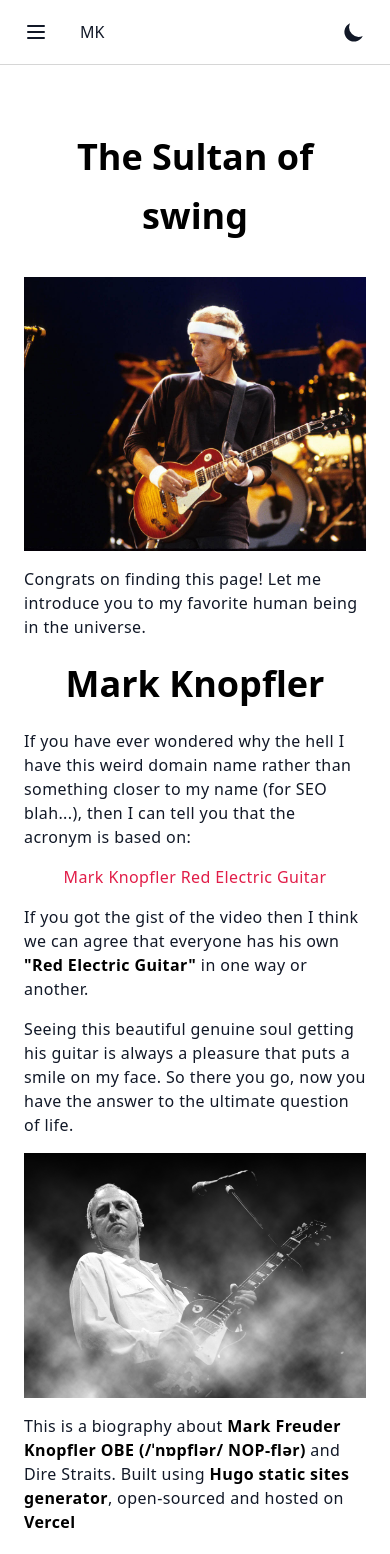
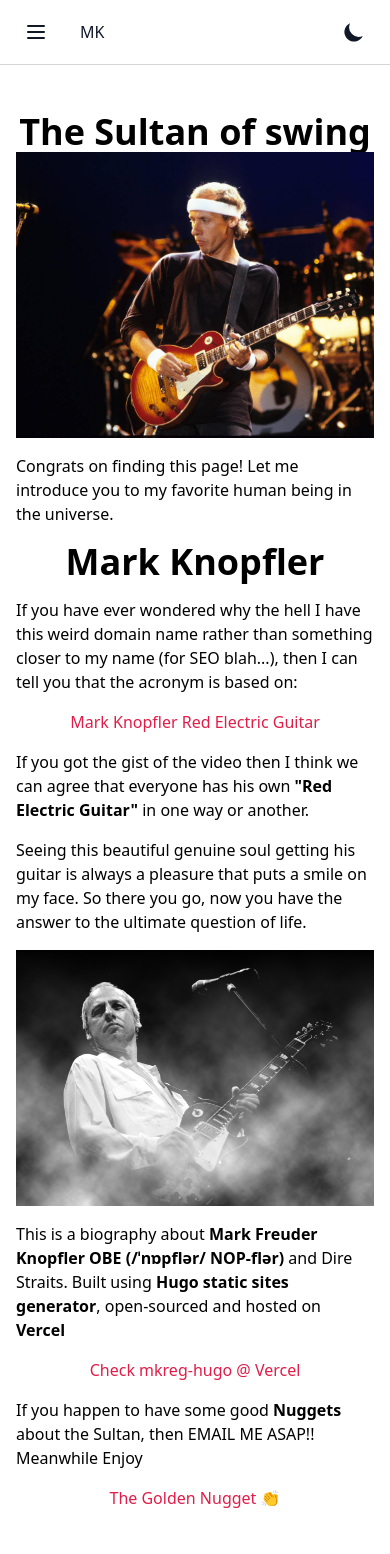
Before and after one commit to omaralsoudanii/mkreg.dev, a Next.js app: page /mk in a window 390 px wide. Shown: the top 1554 px of the page. Built offline with nearby package versions, Linux system fonts and the light colour scheme; no server answers; what @tailwindcss/typography, tailwindcss-line-clamp would draw is missing.

Commit message:
fix prose font size adjustment on small screens

```diff
--- a/src/components/Footer/index.tsx
+++ b/src/components/Footer/index.tsx
@@ -3,7 +3,7 @@ import Link from 'next/link'
 
 export function Footer() {
   return (
-    <footer className="flex flex-col items-start justify-center w-full max-w-2xl mx-auto mb-8 lg:max-w-3xl">
+    <footer className="flex flex-col items-start justify-center w-full max-w-2xl mx-auto mt-auto mb-auto lg:max-w-3xl">
       <div className="grid items-start w-full grid-cols-1 py-12 text-left lg:py-16 dark:prose-dark lg:prose-lg hr-stroke lg:gap-20 lg:items-center lg:text-center lg:grid-cols-3 ">
         <div className="flex flex-col items-start px-2 mb-8 space-y-8 lg:px-0 lg:m-0 lg:items-center">
           <Link href="/">
--- a/src/components/Layouts/index.tsx
+++ b/src/components/Layouts/index.tsx
@@ -5,7 +5,7 @@ export function Main({ children }) {
   return (
     <div className="bg-light dark:bg-dark">
       <Header />
-      <main className="flex flex-col px-6 lg:px-0 justify-center bg-light dark:bg-dark">
+      <main className="flex flex-col px-4 lg:px-0 justify-center bg-light dark:bg-dark">
         {children}
         <Footer />
       </main>
--- a/src/pages/_document.tsx
+++ b/src/pages/_document.tsx
@@ -53,7 +53,7 @@ export default class MyDocument extends Document {
           <meta name="msapplication-config" content="/meta/browserconfig.xml" />
           <meta name="theme-color" content="#161b22" />
         </Head>
-        <body className="text-base antialiased bg-light dark:bg-dark">
+        <body className="antialiased bg-light dark:bg-dark">
           <Main />
           <NextScript />
         </body>
--- a/src/pages/mk.tsx
+++ b/src/pages/mk.tsx
@@ -1,3 +1,4 @@
+import { Container } from '@/components/Container'
 import NextImage from '@/components/NextImage'
 import Seo from '@/components/Seo'
 import { Environment } from '@/lib/environment'
@@ -10,10 +11,9 @@ export default function MK() {
   }
 
   return (
-    <article className="flex flex-col items-start justify-center min-h-full">
+    <Container>
       <Seo data={meta} />
-      <div className="max-w-2xl mx-auto mb-16 text-base text-primary tracking-wide !leading-normal lg:!leading-relaxed lg:max-w-3xl lg:text-lg skip">
-        <h1 className="lg:!mb-16 lg:mt-8 tracking-normal block mb-8 mt-4 text-center !text-4xl text-black dark:text-white lg:!text-6xl !font-black !leading-relaxed">
+      <h1 className="lg:!mb-16 lg:mt-8 text-center block !text-4xl text-display lg:!text-6xl !font-black">
         The Sultan of swing
       </h1>
       <div className="!space-y-4 lg:!space-y-8">
@@ -27,17 +27,17 @@ export default function MK() {
           Congrats on finding this page! Let me introduce you to my favorite
           human being in the universe.{' '}
         </p>
-          <h1 className="text-center tracking-normal block !text-4xl text-black dark:text-white lg:!text-6xl !font-black !leading-relaxed">
+        <h1 className="text-center block !text-4xl text-display lg:!text-6xl !font-black">
           Mark Knopfler
         </h1>
         <p>
           If you have ever wondered why the hell I have this weird domain name
-            rather than something closer to my name (for SEO blah...), then I
-            can tell you that the acronym is based on:
+          rather than something closer to my name (for SEO blah...), then I can
+          tell you that the acronym is based on:
         </p>
         <p className="font-bold text-center">
           <a
-              className="font-bold text-center text-link"
+            className="text-link"
             href="https://www.youtube.com/watch?v=JZWDmY6_E2A"
             target="_blank"
             rel="noopener noreferrer"
@@ -48,9 +48,8 @@ export default function MK() {
 
         <p>
           If you got the gist of the video then I think we can agree that
-            everyone has his own{' '}
-            <strong className="font-extrabold">"Red Electric Guitar"</strong> in
-            one way or another.
+          everyone has his own <strong>"Red Electric Guitar"</strong> in one way
+          or another.
         </p>
         <p>
           Seeing this beautiful genuine soul getting his guitar is always a
@@ -67,16 +66,10 @@ export default function MK() {
 
         <p>
           This is a biography about
-            <strong className="font-extrabold">
-              {' '}
-              Mark Freuder Knopfler OBE (/ˈnɒpflər/ NOP-flər){' '}
-            </strong>
+          <strong> Mark Freuder Knopfler OBE (/ˈnɒpflər/ NOP-flər) </strong>
           and Dire Straits. Built using{' '}
-            <strong className="font-extrabold">
-              Hugo static sites generator
-            </strong>
-            , open-sourced and hosted on{' '}
-            <strong className="font-extrabold">Vercel</strong>
+          <strong>Hugo static sites generator</strong>, open-sourced and hosted
+          on <strong>Vercel</strong>
         </p>
         <p className="font-bold text-center">
           <a
@@ -89,11 +82,10 @@ export default function MK() {
           </a>
         </p>
         <p>
-            If you happen to have some good{' '}
-            <strong className="font-extrabold">Nuggets</strong> about the
+          If you happen to have some good <strong>Nuggets</strong> about the
           Sultan, then EMAIL ME ASAP!! Meanwhile Enjoy
         </p>
-          <p className="font-bold text-center">
+        <p className="!font-bold !text-center">
           <a
             href={Environment.social.youtube}
             target="_blank"
@@ -104,7 +96,6 @@ export default function MK() {
           </a>
         </p>
       </div>
-      </div>
-    </article>
+    </Container>
   )
 }
--- a/src/styles/base.css
+++ b/src/styles/base.css
@@ -3,11 +3,8 @@
 html {
   font-size: 1em;
   line-height: 1.5;
+  text-rendering: optimizeLegibility;
 
-}
-
-body {
-  text-rendering: optimizeLegibility;
 }
 
 #__next {
--- a/tailwind.config.js
+++ b/tailwind.config.js
@@ -42,13 +42,13 @@ module.exports = {
           '"Segoe UI"',
           'Roboto',
           'Inter',
-          '"Helvetica Neue"',
-          '"Oxygen"',
           'Arial',
           '"Noto Sans"',
           '"Ubuntu"',
           '"Fira Sans"',
           '"Droid Sans"',
+          '"Oxygen"',
+          '"Helvetica Neue"',
           'sans-serif',
           '"Apple Color Emoji"',
           '"Segoe UI Emoji"',
@@ -78,10 +78,6 @@ module.exports = {
               color: theme('colors.black'),
               fontWeight: theme('fontWeight.extrabold'),
             },
-            strong: {
-              color: theme('colors.black'),
-              fontWeight: theme('fontWeight.bold'),
-            },
             'h2,h3': {
               color: theme('colors.black'),
               fontWeight: theme('fontWeight.semibold'),
@@ -101,7 +97,7 @@ module.exports = {
         dark: {
           css: {
             color: theme('colors.gray.300'),
-            'h1,h2,h3,strong': {
+            'h1,h2,h3': {
               color: theme('colors.white'),
             },
             ol: {
@@ -119,7 +115,7 @@ module.exports = {
                 borderBottomColor: theme('colors.gray.700'),
               },
             },
-            thead: {
+            'thead,strong': {
               color: theme('colors.gray.300'),
             },
             blockquote: {
```
Lines whose indentation alone changed are shown as unchanged.
